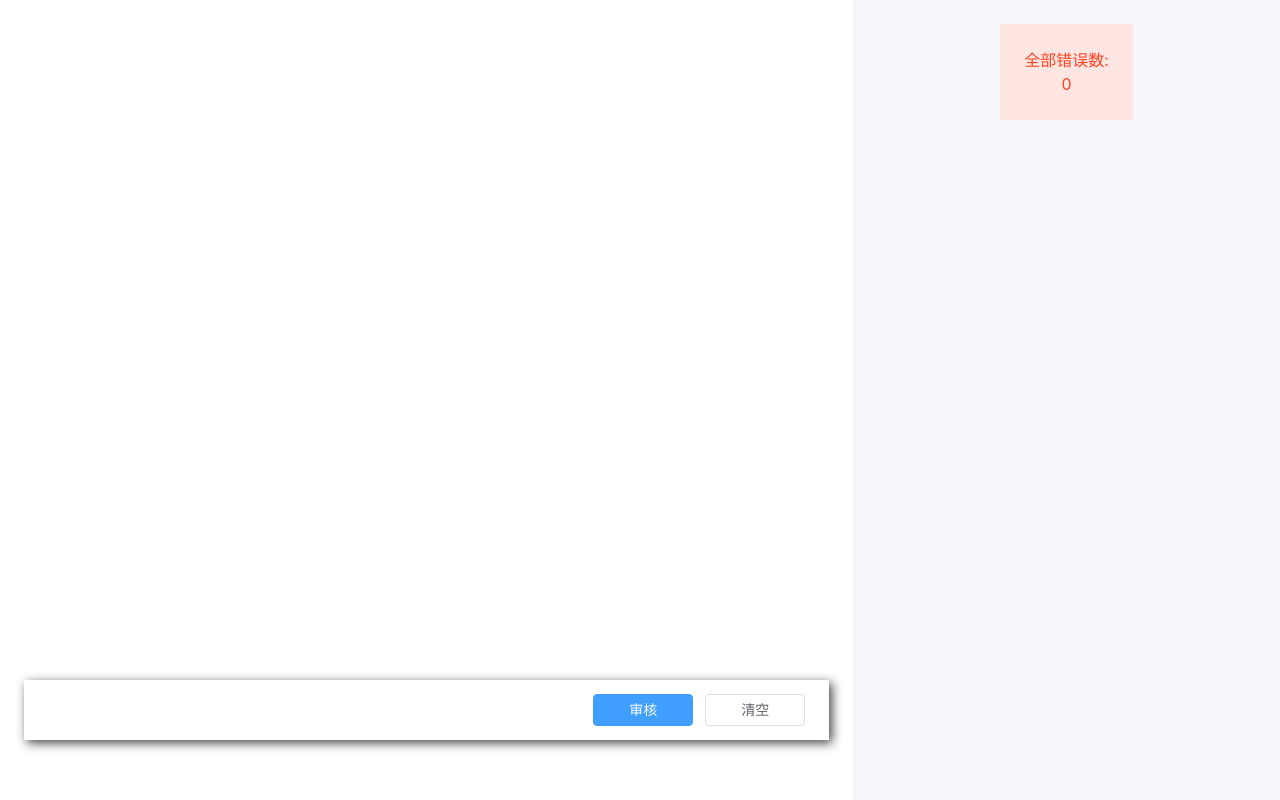
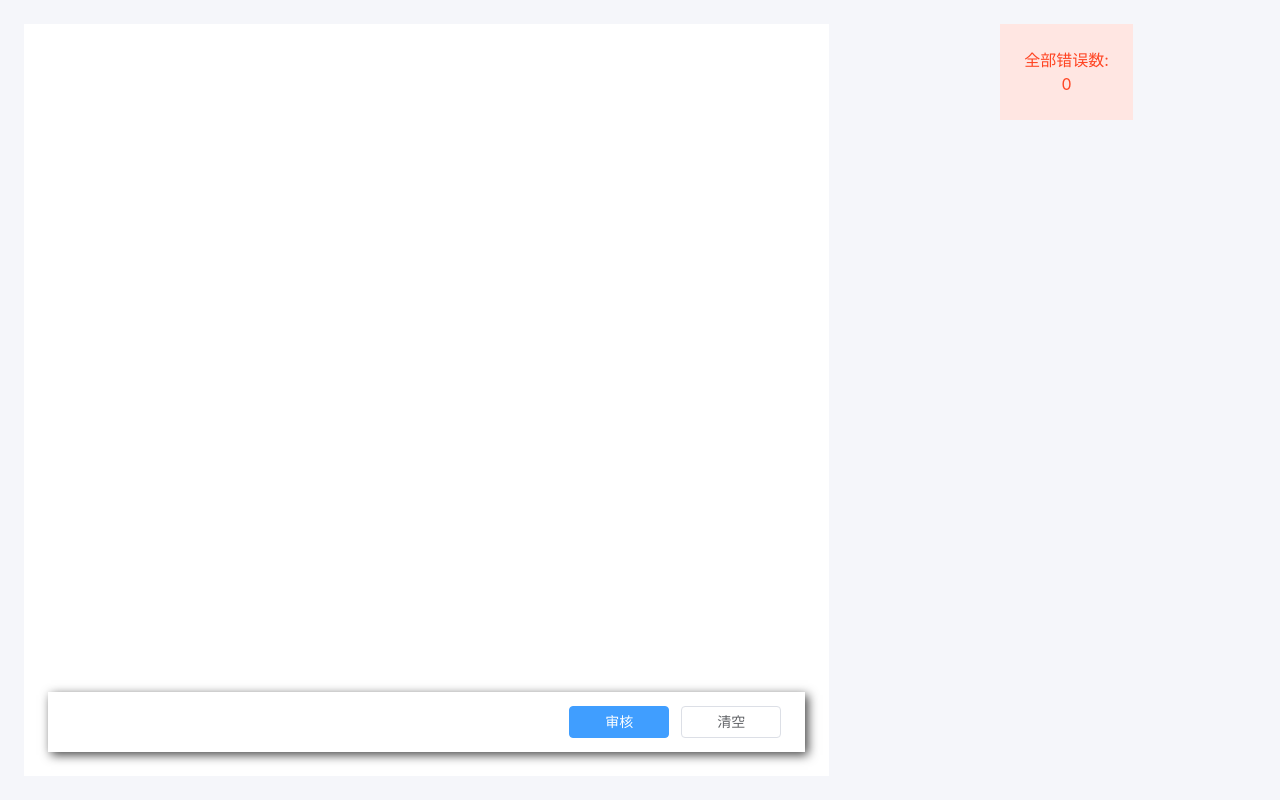
Before and after one commit to matrixyf/mistake-correction, a Vue app: page / in a window 1280 px wide. Built offline with nearby package versions, Linux system fonts and the light colour scheme.

Commit message:
FIX: update UI

```diff
--- a/src/components/Left.vue
+++ b/src/components/Left.vue
@@ -7,6 +7,7 @@
   <div class="container">
     <div class="source" contenteditable="true" @input="input" ref="divRef" >
     </div>
+    <div class="bottomWrapper">
       <div class="bottom">
         <div>
           <div v-show="!!editorData.count" class="count">
@@ -16,6 +17,7 @@
         <div class="action">
           <el-button @click="audit" class="audit" type="primary" style="width:100px" v-loading.fullscreen.lock="loading">审核</el-button>
           <el-button @click="clear" class="clear" style="width:100px">清空</el-button>
+        </div>
       </div>
     </div>
   </div>
@@ -70,20 +72,25 @@ watch(results, () => {
   display: flex;
   flex-direction: column;
   flex: 1;
+  background-color: rgb(245, 246, 250);
+  box-sizing: border-box;
+  padding: 24px;
   .source {
     flex: 1;
-    margin: 24px;
     padding: 24px;
     font-size: 16px;
     white-space: pre-wrap;
+    background-color: white;
     &:focus-visible {
       outline: none;
     }
   }
+  .bottomWrapper {
+    background-color: white;
+    padding: 24px;
     .bottom {
       height: 60px;
       box-sizing: content-box;
-    margin: 0 24px 60px;
       padding: 0px 24px;
       box-shadow: 3px 3px 10px #444;
       display: flex;
@@ -96,4 +103,5 @@ watch(results, () => {
       }
     }
   }
+}
 </style>
```
Lines whose indentation alone changed are shown as unchanged.
